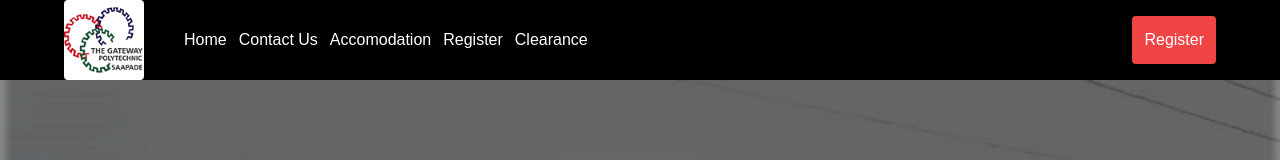
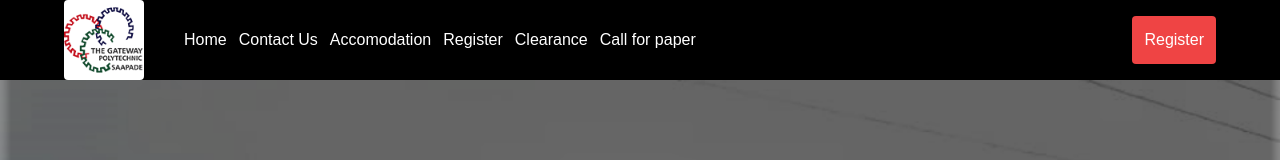
Before and after one commit to wisdom-uzo/gaposa, a Next.js app: page / in a window 1280 px wide. Shown: the top 160 px of the page. Built offline with nearby package versions, Linux system fonts and the light colour scheme.

Commit message:
Update Navbar.jsx
Paper

```diff
--- a/components/Navbar.jsx
+++ b/components/Navbar.jsx
@@ -25,6 +25,11 @@ const Navbar = () => {
               <li><Link href='/register'>Register</Link></li>
               <li>
                 <Link href='clearance'>Clearance</Link>
+              </li>
+              <li>
+
+                <Link href='/call-for-paper'>Call for paper</Link>
+
               </li>
 
           </ul>
@@ -57,6 +62,12 @@ const Navbar = () => {
         <li>
           <Link href='clearance'>Clearance</Link>
         </li>
+        <li>
+
+                <Link href='/call-for-paper'>Call for paper</Link>
+
+              </li>
+
 
         <li className='bg-red-600 py-2 rounded '><Link href='/register'>Register</Link></li>
       </ul>
```
